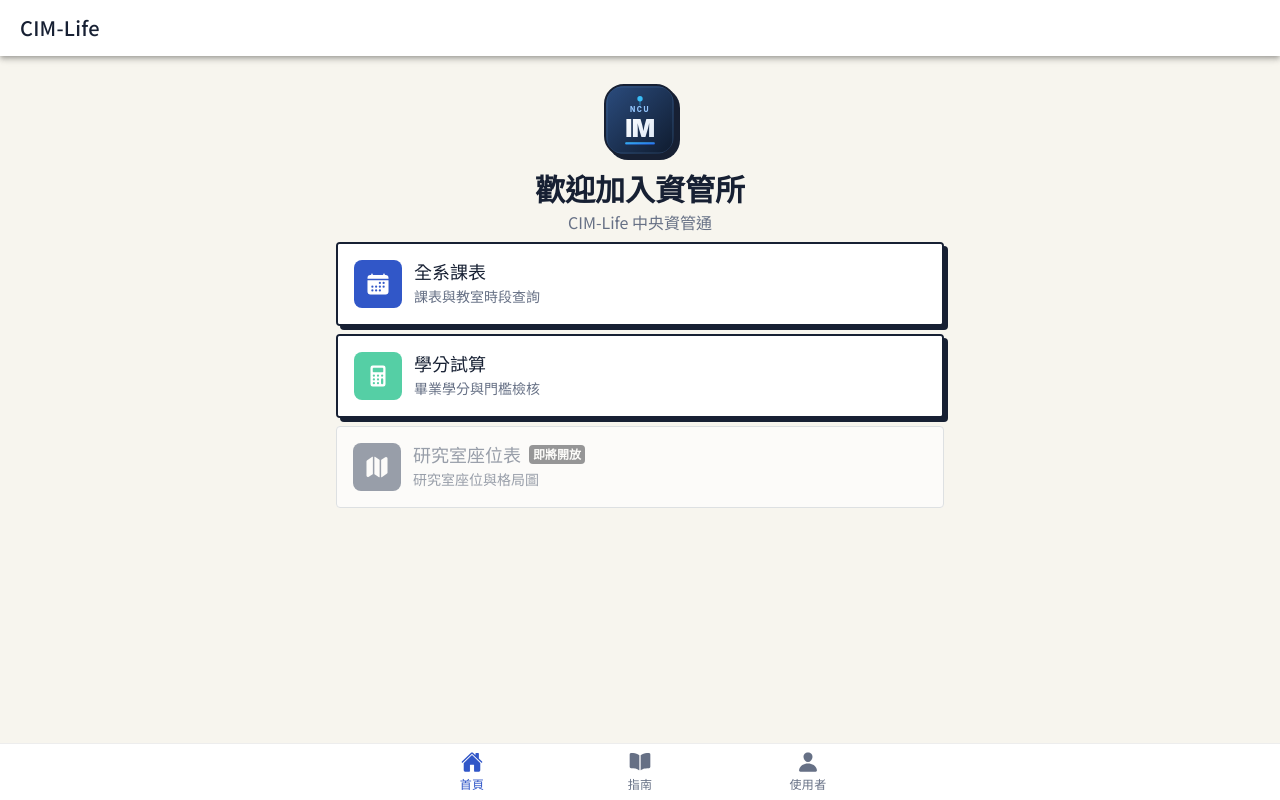
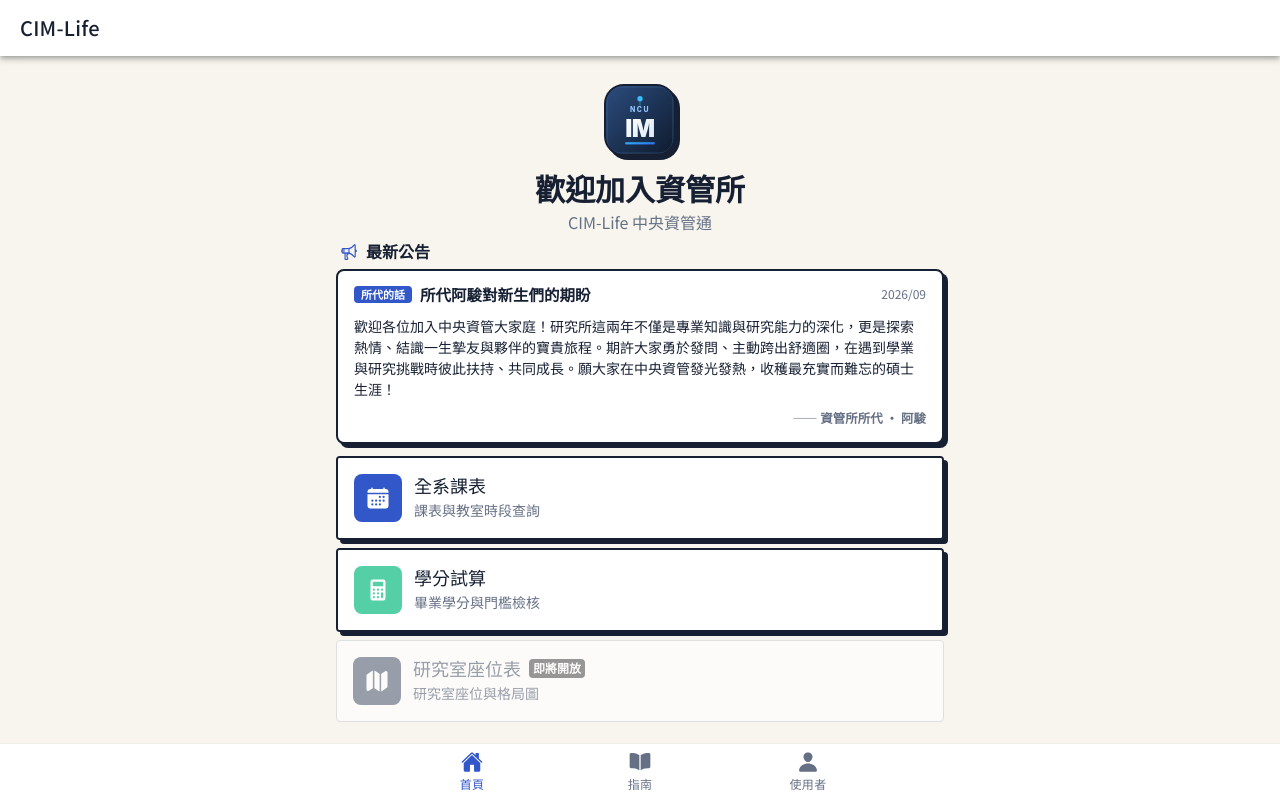
Before and after one commit to NCUIM/NCUIM.github.io, a React (Vite) app: page / in a window 1280 px wide. Built offline with nearby package versions, Linux system fonts and the light colour scheme; no server answers.

Commit message:
feat(app): add homepage announcements with representative message
1. Add latest announcements section on homepage.
2. Add welcome and expectation message from student representative Ah-Jun.

```diff
--- a/src/pages/HomePage.tsx
+++ b/src/pages/HomePage.tsx
@@ -7,6 +7,7 @@ import {
   IonContent,
   IonCard,
   IonCardHeader,
+  IonCardContent,
   IonCardTitle,
   IonCardSubtitle,
   IonIcon,
@@ -19,6 +20,7 @@ import {
   restaurant,
   calculator,
   sparkles,
+  megaphoneOutline,
 } from "ionicons/icons";
 
 interface ModuleCard {
@@ -316,6 +318,83 @@ const HomeModuleList = ({
   );
 };
 
+interface AnnouncementItem {
+  readonly id: string;
+  readonly title: string;
+  readonly author: string;
+  readonly role: string;
+  readonly date: string;
+  readonly content: string;
+  readonly badge?: string;
+}
+
+const announcements: readonly AnnouncementItem[] = [
+  {
+    id: "rep-welcome-2026",
+    title: "所代阿駿對新生們的期盼",
+    author: "阿駿",
+    role: "資管所所代",
+    date: "2026/09",
+    badge: "所代的話",
+    content:
+      "歡迎各位加入中央資管大家庭！研究所這兩年不僅是專業知識與研究能力的深化，更是探索熱情、結識一生摯友與夥伴的寶貴旅程。期許大家勇於發問、主動跨出舒適圈，在遇到學業與研究挑戰時彼此扶持、共同成長。願大家在中央資管發光發熱，收穫最充實而難忘的碩士生涯！",
+  },
+];
+
+const AnnouncementSection = () => (
+  <div style={{ marginBottom: "var(--ncu-space-3)" }}>
+    <div
+      style={{
+        display: "flex",
+        alignItems: "center",
+        gap: 8,
+        marginBottom: "var(--ncu-space-2)",
+        padding: "0 4px",
+      }}
+    >
+      <IonIcon icon={megaphoneOutline} style={{ fontSize: 18, color: "var(--ncu-primary)" }} />
+      <h2 style={{ fontSize: 16, fontWeight: 800, margin: 0, color: "var(--ncu-ink)" }}>
+        最新公告
+      </h2>
+    </div>
+
+    {announcements.map((item) => (
+      <IonCard
+        key={item.id}
+        style={{
+          margin: "0 0 12px",
+          border: "2px solid var(--ncu-ink)",
+          borderRadius: "var(--ncu-radius-md)",
+          boxShadow: "var(--ncu-shadow-hard)",
+          background: "var(--ncu-surface)",
+        }}
+      >
+        <IonCardHeader style={{ padding: "14px 16px 8px" }}>
+          <div style={{ display: "flex", alignItems: "center", justifyContent: "space-between", flexWrap: "wrap", gap: 6, marginBottom: 4 }}>
+            <div style={{ display: "flex", alignItems: "center", gap: 8 }}>
+              {item.badge && (
+                <IonBadge color="primary" style={{ fontSize: 11, fontWeight: 700, padding: "3px 7px", borderRadius: 4 }}>
+                  {item.badge}
+                </IonBadge>
+              )}
+              <IonCardTitle style={{ fontSize: 15.5, fontWeight: 800, color: "var(--ncu-ink)" }}>
+                {item.title}
+              </IonCardTitle>
+            </div>
+            <span style={{ fontSize: 12, color: "var(--ncu-muted)" }}>{item.date}</span>
+          </div>
+        </IonCardHeader>
+        <IonCardContent style={{ padding: "0 16px 14px", fontSize: 13.5, color: "var(--ncu-ink)", lineHeight: 1.65 }}>
+          <p style={{ margin: "0 0 8px" }}>{item.content}</p>
+          <div style={{ textAlign: "right", fontSize: 12.5, color: "var(--ncu-muted)", fontWeight: 700 }}>
+            —— {item.role} · {item.author}
+          </div>
+        </IonCardContent>
+      </IonCard>
+    ))}
+  </div>
+);
+
 const HomeBody = ({
   hovered,
   onHover,
@@ -329,6 +408,7 @@ const HomeBody = ({
 }>) => (
   <IonContent className="ion-padding">
     <HeroHeader onLogoClick={onLogoClick} />
+    <AnnouncementSection />
     <HomeModuleList hovered={hovered} onHover={onHover} onLeave={onLeave} />
   </IonContent>
 );
```
